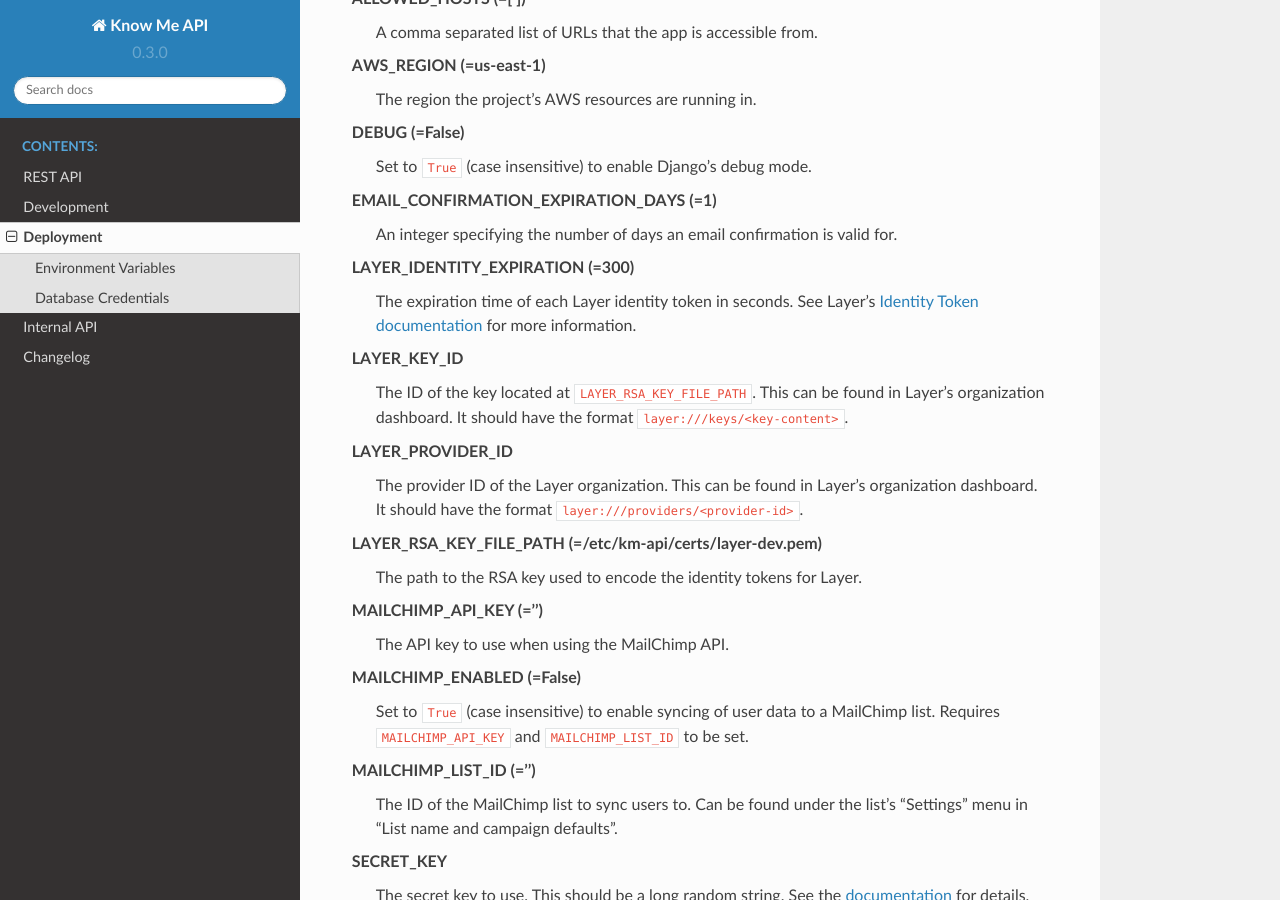
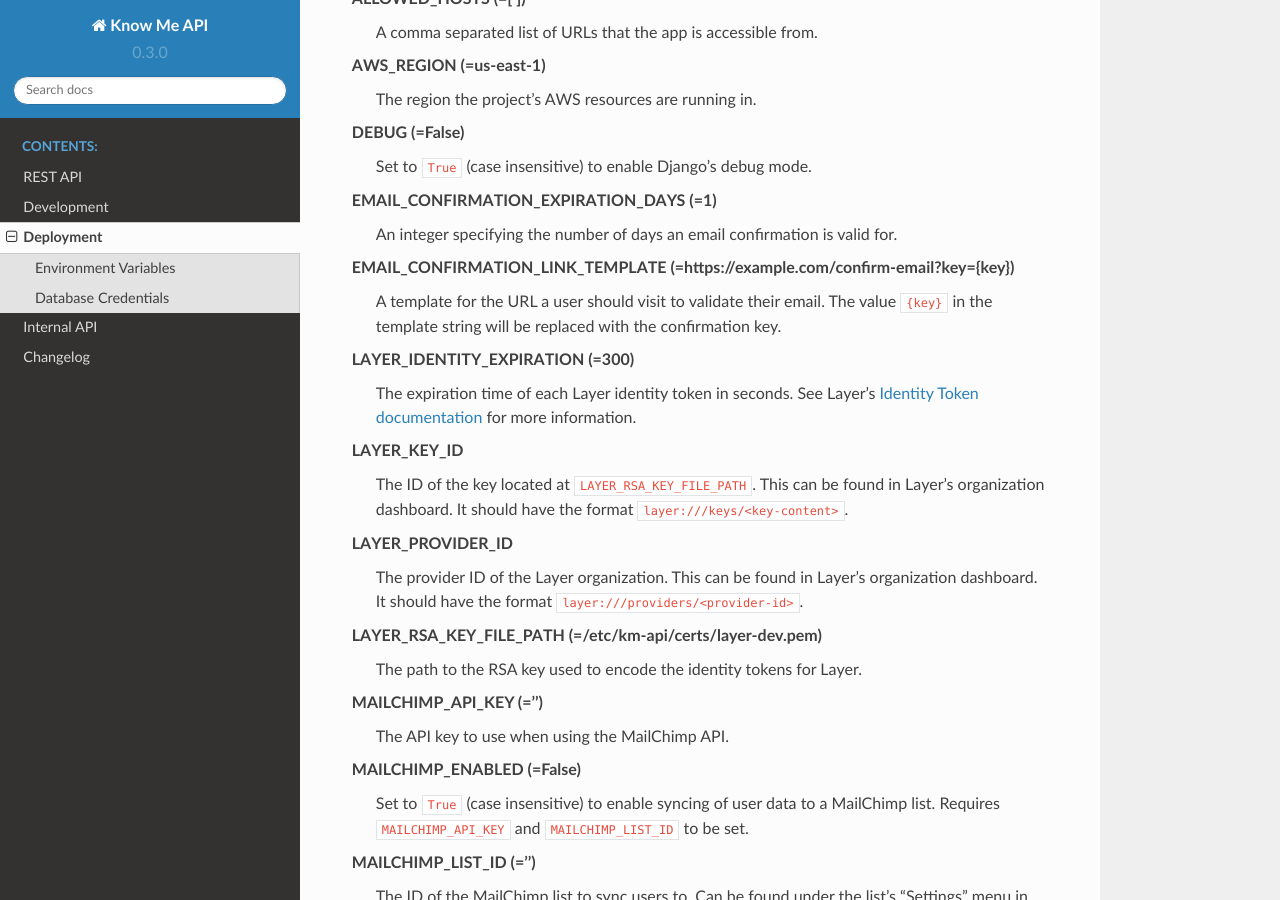
Before and after one commit to knowmetools/km-api, a Sphinx documentation site: the page built from docs/deployment.rst, in a window 1280 px wide and 900 px high, scrolled down 371 px. Built offline with Sphinx 7.4.7 and the Read the Docs theme 2.0.0, drawn with Linux system fonts in a browser that asks for light colours.

Commit message:
Add production setting for email link templates.
The URL template used to create the link a user should go to to verify
their email address can now be given as an environment variable.

```diff
--- a/docs/deployment.rst
+++ b/docs/deployment.rst
@@ -22,6 +22,10 @@ DEBUG (=False)
 
 EMAIL_CONFIRMATION_EXPIRATION_DAYS (=1)
   An integer specifying the number of days an email confirmation is valid for.
+
+EMAIL_CONFIRMATION_LINK_TEMPLATE (=https://example.com/confirm-email?key={key})
+  A template for the URL a user should visit to validate their email. The value
+  ``{key}`` in the template string will be replaced with the confirmation key.
 
 LAYER_IDENTITY_EXPIRATION (=300)
   The expiration time of each Layer identity token in seconds. See Layer's `Identity Token documentation <layer-identity-token-docs_>`_ for more information.
```
Also changed, not shown: 1 other file.
